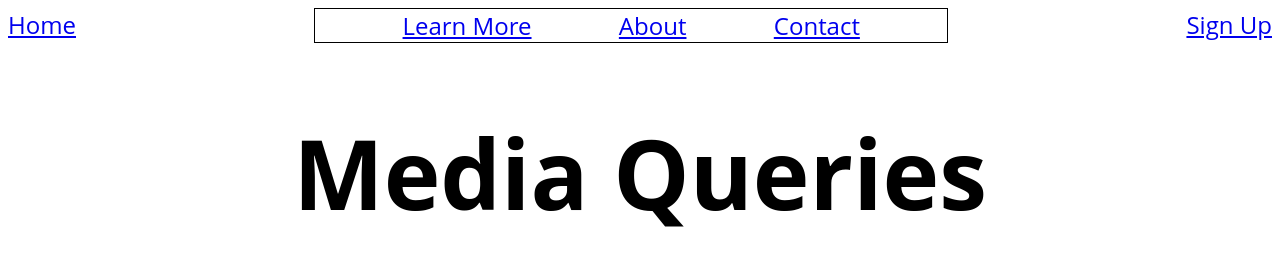
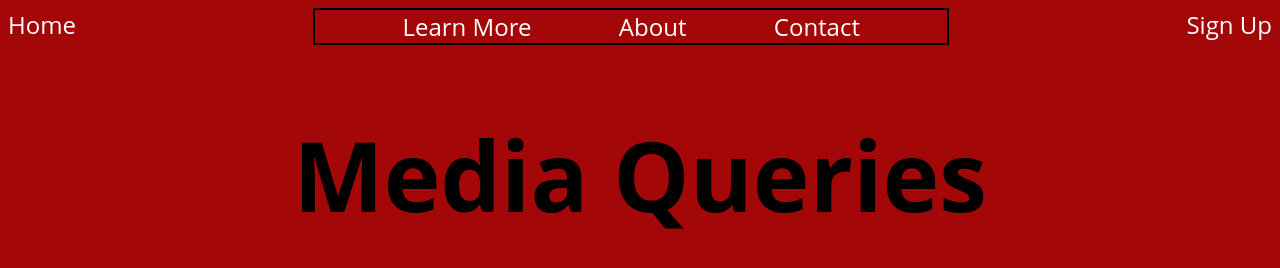
Before and after one commit to ankitshaji/css-flex-nav, a plain HTML site: page index.html in a window 1280 px wide. Drawn offline with Linux system fonts and the light colour scheme.

Commit message:
colors- clean up

```diff
--- a/style.css
+++ b/style.css
@@ -1,11 +1,17 @@
 body {
   font-family: "Open Sans", sans-serif;
+  background-color: rgb(164, 7, 7);
 }
 
 h1 {
   /*6 times parent body*/
   font-size: 6em;
   text-align: center;
+}
+
+a {
+  color: white;
+  text-decoration: none;
 }
 
 nav {
@@ -25,7 +31,7 @@ li {
 }
 
 ul {
-  border: 1px solid black;
+  border: 2px solid black;
   /*flex grow - take up space*/
   flex: 1;
   /*50 percent of nav container*/
```
